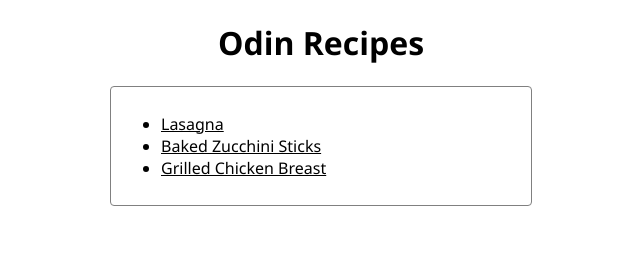
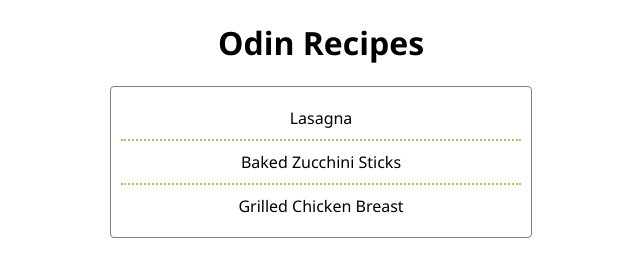
Before and after one commit to kuneho-yellow/odin-recipes, a plain HTML site: page index.html in a window 1280 px wide. Shown: the whole page, without its empty margins (319-959 px from the left). Drawn offline with Linux system fonts and the light colour scheme.

Commit message:
Edit styling for recipe index

```diff
--- a/index.html
+++ b/index.html
@@ -9,9 +9,9 @@
         <h1 class="page-title">Odin Recipes</h1>
         <div class="navigation">
             <ul>
-                <li><a href="./recipes/lasagna.html">Lasagna</a></li>
-                <li><a href="./recipes/baked-zucchini-sticks.html">Baked Zucchini Sticks</a></li>
-                <li><a href="./recipes/grilled-chicken-breast.html">Grilled Chicken Breast</a></li>
+                <li><a href="./recipes/lasagna.html"><span class="navi-icon">⇢ </span>Lasagna<span class="navi-icon"> ⇠</span></a></li>
+                <li><a href="./recipes/baked-zucchini-sticks.html"><span class="navi-icon">⇢ </span>Baked Zucchini Sticks<span class="navi-icon"> ⇠</span></a></li>
+                <li><a href="./recipes/grilled-chicken-breast.html"><span class="navi-icon">⇢ </span>Grilled Chicken Breast<span class="navi-icon"> ⇠</span></a></li>
             </ul>
         </div>
     </body>
--- a/style.css
+++ b/style.css
@@ -13,21 +13,50 @@ ul {
     text-align: center;
 }
 
-div.navigation
-{
+div.navigation {
     border: 1px gray solid;
     border-radius: 4px;
     padding: 10px;
     max-width: 400px;
-    display: block;
     margin: auto;
+}
+
+.navigation ul {
+    list-style-position: inside;
+    list-style-type: none;
+    padding: 0px;
+    margin: 0px;
+    text-align: center;
+}
+
+.navigation li:not(:first-child){
+    border-top: 2px dotted darkkhaki;
+}
+
+.navigation li:hover {
+    color: white;
+    background-color: darkkhaki;
+}
+
+.navigation a {
+    color: inherit;
+    background-color: inherit;
+    text-decoration: none;
+    display:inline-block;
+    padding: 10px 0px;
+    width:100%;
+    height:100%;
+}
+
+.navi-icon {
+    color: white;
+    background-color: inherit;
 }
 
 div.recipe {
     border: 1px gray dashed;
     padding: 20px;
     max-width: 600px;
-    display: block;
     margin: auto;
 }
 
```
